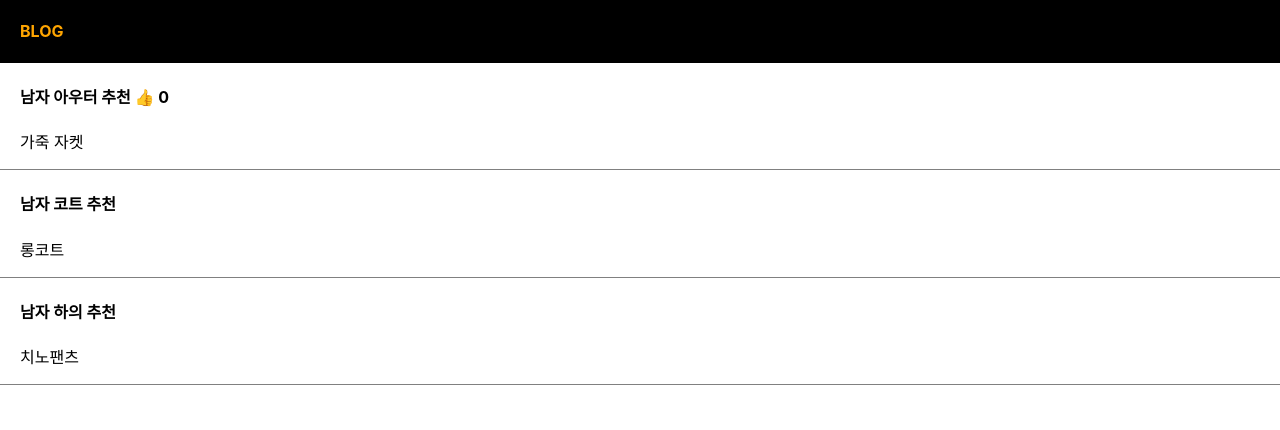
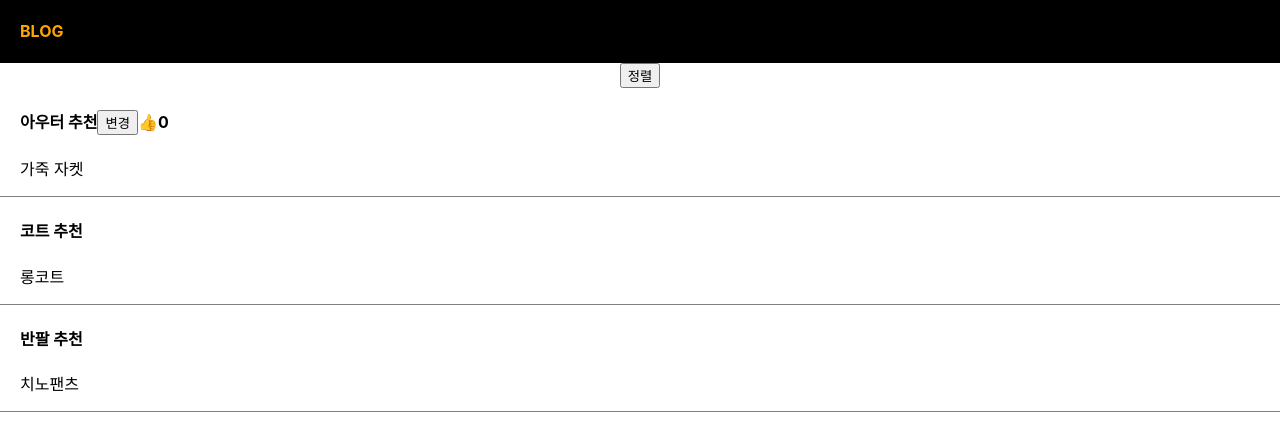
Before and after one commit to eukddan/React_study, a React (Create React App) app: page / in a window 1280 px wide. Shown: the top 430 px of the page. Built offline with nearby package versions, Linux system fonts and the light colour scheme.

Commit message:
array, obiect state 변경법

```diff
--- a/src/App.js
+++ b/src/App.js
@@ -11,11 +11,7 @@ import "./App.css";
 
 function App() {
   let post = "전주 비빕밥 맛집"; // 변수 생성할 때 let, var, const 중 하나 사용하면 됨
-  let [글제목, b] = useState([
-    "남자 아우터 추천",
-    "남자 코트 추천",
-    "남자 하의 추천",
-  ]);
+  let [글제목, 제목변경] = useState(["아우터 추천", "코트 추천", "반팔 추천"]);
   const [따봉, 따봉변경] = useState(0);
   return (
     //return() 안에 html 짜야 함.
@@ -27,16 +23,37 @@ function App() {
       <div className="black-nav">
         <h4 style={{ color: "orange", fontSize: "16px" }}>BLOG</h4>
       </div>
+      <button
+        onClick={() => {
+          let copy1 = [...글제목];
+          copy1.sort();
+          제목변경(copy1);
+        }}
+        /*리액트에서 array/object state를 수정하고 싶으면
+        독립적인 카피본을 만들어서 수정하는 것이 좋음*/
+        //let copy = ~~;
+      >
+        정렬
+      </button>
       <div className="list">
         <h4>
-          {글제목[0]}{" "}
+          {글제목[0]}
+          <button
+            onClick={() => {
+              let copy = [...글제목]; // 카피본
+              copy[0] = "여자 아우터 추천";
+              제목변경(copy);
+            }}
+          >
+            변경
+          </button>
           <span
             onClick={() => {
               따봉변경(따봉 + 1);
             }}
           >
             👍
-          </span>{" "}
+          </span>
           {따봉}
         </h4>
         <p>가죽 자켓</p>
```
